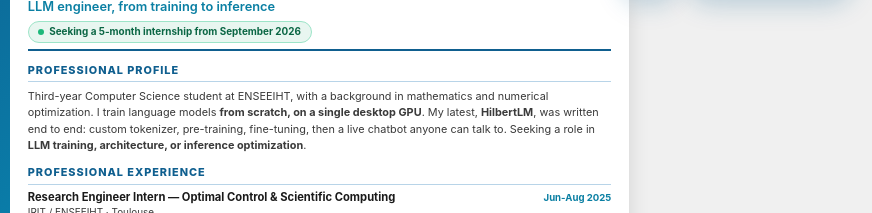
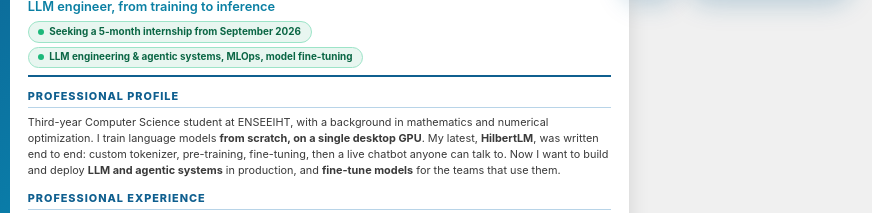
Before and after one commit to baillietn/baillietn.github.io, a website: page cv/index.html in a window 1280 px wide. Shown: the part 73-286 px from the top of the page, 408-1280 px from the left. Drawn offline with nearby package versions, Linux system fonts and the light colour scheme.

Commit message:
update objectives

```diff
--- a/cv/index.html
+++ b/cv/index.html
@@ -144,9 +144,15 @@
                 <div class="name">Nicolas Bailliet</div>
                 <div class="title-line">LLM engineer, from training to inference
                 </div>
-                <div class="avail-inline">
-                    <span class="avail-inline-dot"></span>
-                    Seeking a 5-month internship from September 2026
+                <div class="avail-row">
+                    <div class="avail-inline">
+                        <span class="avail-inline-dot"></span>
+                        Seeking a 5-month internship from September 2026
+                    </div>
+                    <div class="avail-inline">
+                        <span class="avail-inline-dot"></span>
+                        LLM engineering &amp; agentic systems, MLOps, model fine-tuning
+                    </div>
                 </div>
             </div>
 
@@ -157,7 +163,8 @@
                     I train language models <strong>from scratch, on a single desktop GPU</strong>. My latest,
                     <strong>HilbertLM</strong>, was written end to end: custom tokenizer, pre-training, fine-tuning,
                     then a live chatbot anyone can talk to.
-                    Seeking a role in <strong>LLM training, architecture, or inference optimization</strong>.
+                    Now I want to build and deploy <strong>LLM and agentic systems</strong> in production,
+                    and <strong>fine-tune models</strong> for the teams that use them.
                 </p>
             </div>
 
--- a/cv/style.css
+++ b/cv/style.css
@@ -291,6 +291,14 @@ body {
     margin-top: 0.05rem;
 }
 
+.avail-row {
+    display: flex;
+    flex-direction: column;
+    align-items: flex-start;
+    gap: 0.25rem;
+    margin-top: 0.3rem;
+}
+
 .avail-inline {
     display: inline-flex;
     align-items: center;
@@ -302,7 +310,6 @@ body {
     font-size: 0.62rem;
     font-weight: 700;
     color: var(--cv-avail-text);
-    margin-top: 0.3rem;
 }
 
 .avail-inline-dot {
```
Also changed, not shown: index.html (+5 -0 lines), style.css (+10 -1 lines), 2 other files.
